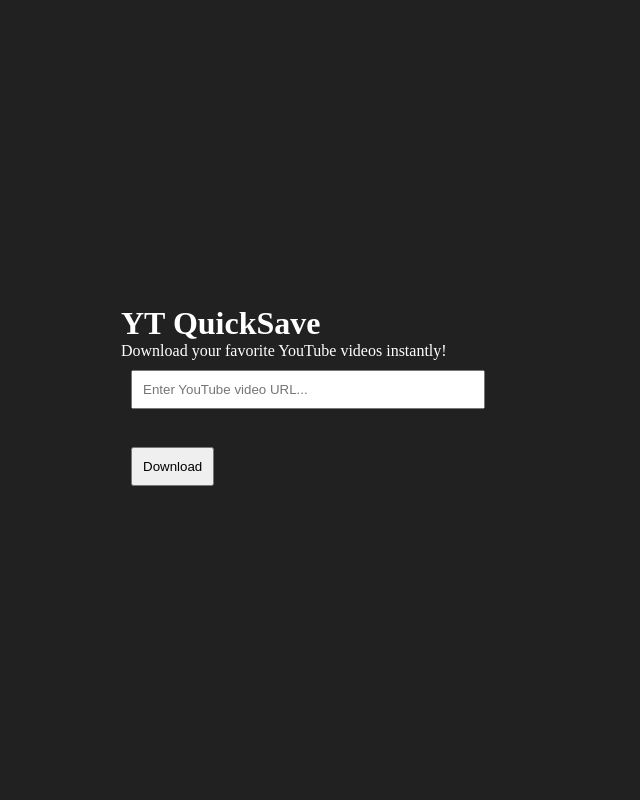
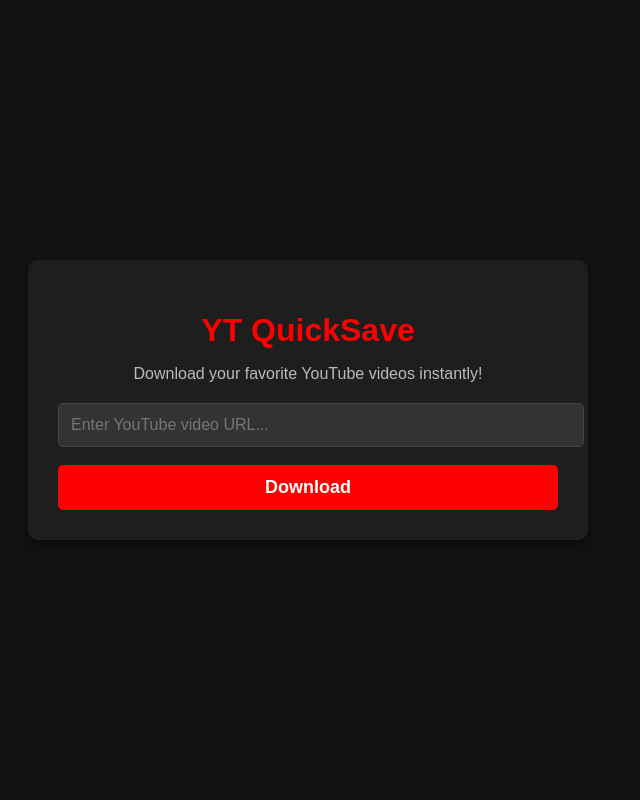
Before and after one commit to khushalarora/youtube-video-downloader, a Flask app: page / in a window 1280 px wide. Shown: the whole page, without its empty margins (332-972 px from the left). Run offline with Flask 2, Linux system fonts and the light colour scheme.

Commit message:
Update style.css

```diff
--- a/static/style.css
+++ b/static/style.css
@@ -1,34 +1,57 @@
-*{
+body {
+    font-family: Arial, sans-serif;
+    background-color: #121212;
+    color: #fff;
+    text-align: center;
     margin: 0;
-    padding: 0;
-}
-
-html, body{
-    width: 100%;
-    height: 100%;
-}
-
-body{
-    background-color: #212121;
     display: flex;
     justify-content: center;
     align-items: center;
-    color: #fff;
+    height: 100vh;
 }
 
-input{
-    margin: 10px;
-    padding: 10px;
+.container {
+    background: #1e1e1e;
+    padding: 30px;
+    border-radius: 10px;
+    box-shadow: 0 4px 10px rgba(0, 0, 0, 0.5);
+    width: 90%;
+    max-width: 500px;
 }
 
-#link{
-    width: 330px;
+h1 {
+    color: #ff0000;
+    margin-bottom: 10px;
 }
 
-a{
-    margin: 10px;
-    text-decoration: none;
-    border: 1px solid #dadada;
-    padding: 10px;
-    font-size: 20px;
+p {
+    color: #bbb;
+    margin-bottom: 20px;
 }
+
+input[type="text"] {
+    width: 100%;
+    padding: 12px;
+    border-radius: 5px;
+    border: 1px solid #444;
+    background: #333;
+    color: white;
+    font-size: 16px;
+}
+
+input[type="submit"] {
+    width: 100%;
+    padding: 12px;
+    background: #ff0000;
+    border: none;
+    border-radius: 5px;
+    color: white;
+    font-size: 18px;
+    font-weight: bold;
+    cursor: pointer;
+    transition: background 0.3s;
+}
+
+input[type="submit"]:hover {
+    background: #cc0000;
+}
```
